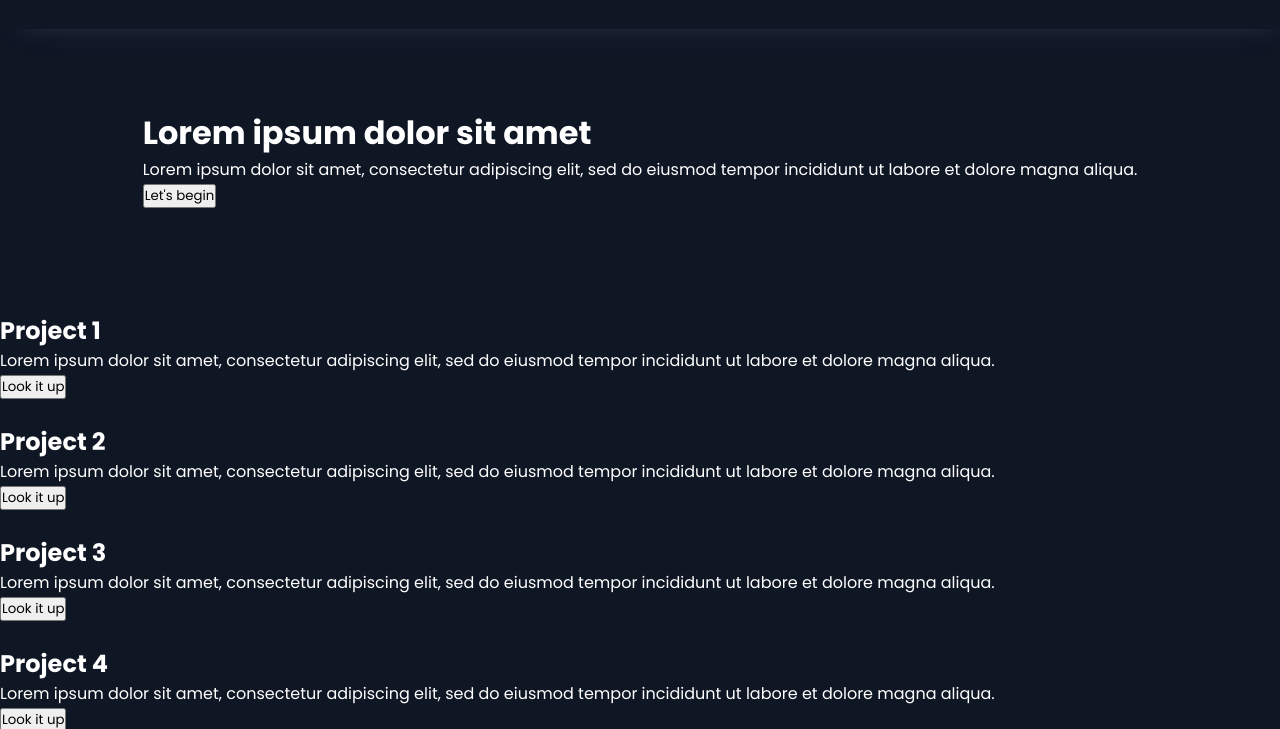
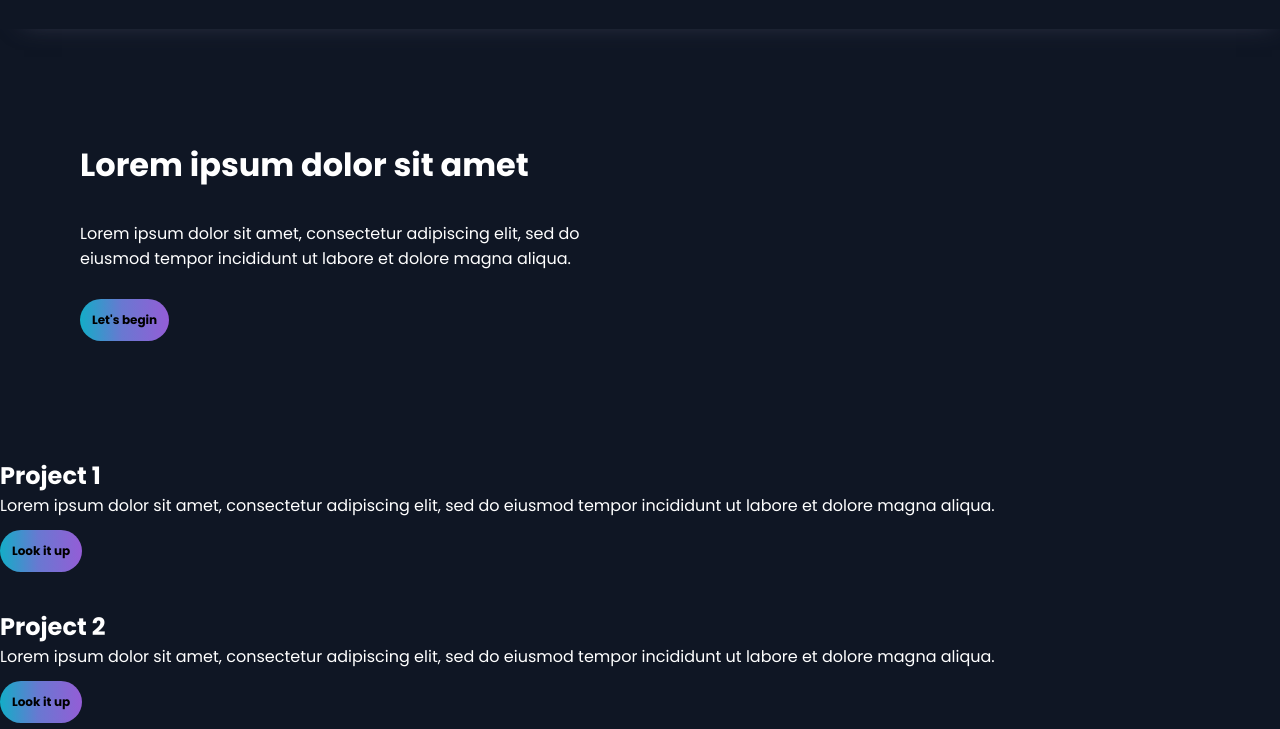
Before and after one commit to DonateII0/portfolio, a plain HTML site: page index.html in a window 1280 px wide. Shown: the part 83-812 px from the top of the page. Drawn offline with Linux system fonts and the light colour scheme.

Commit message:
Smal changes

```diff
--- a/index.html
+++ b/index.html
@@ -39,6 +39,7 @@
                     et dolore magna aliqua. </p>
                 <button>Let's begin</button>
             </div>
+            <div></div>
         </div>
         <div class="projects">
             <div class="projects__card">
--- a/style.css
+++ b/style.css
@@ -73,7 +73,30 @@ a:hover {
 .hero {
     padding: 5em;
     display: flex;
-    width: 100%;
     justify-content: center;
     align-items: center;
 }
+
+.hero>div {
+    width: 50%;
+}
+
+.hero__text>h1 {
+    margin: 1em 0;
+}
+
+.hero__text>p {
+    margin: 1em 0;
+}
+
+button {
+    border-radius: 50px;
+    border: none;
+    padding: 15px;
+    margin: 1em 0;
+    padding: 1em;
+    font-size: 0.75rem;
+    font-weight: bold;
+    background: rgb(19, 173, 199);
+    background: linear-gradient(90deg, rgba(19, 173, 199, 1) 0%, rgba(105, 120, 209, 1) 47%, rgba(148, 93, 214, 1) 100%);
+}
```
